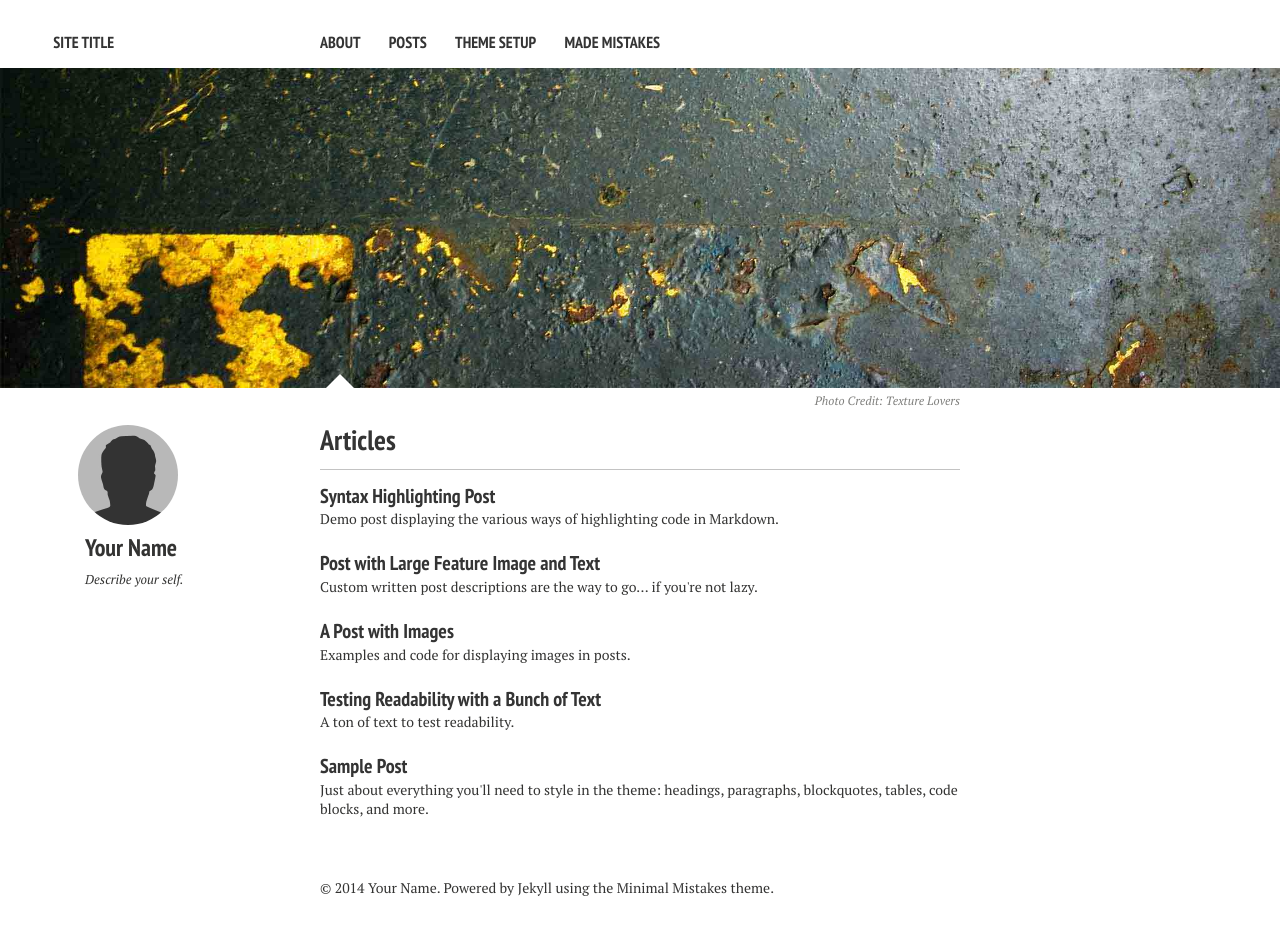
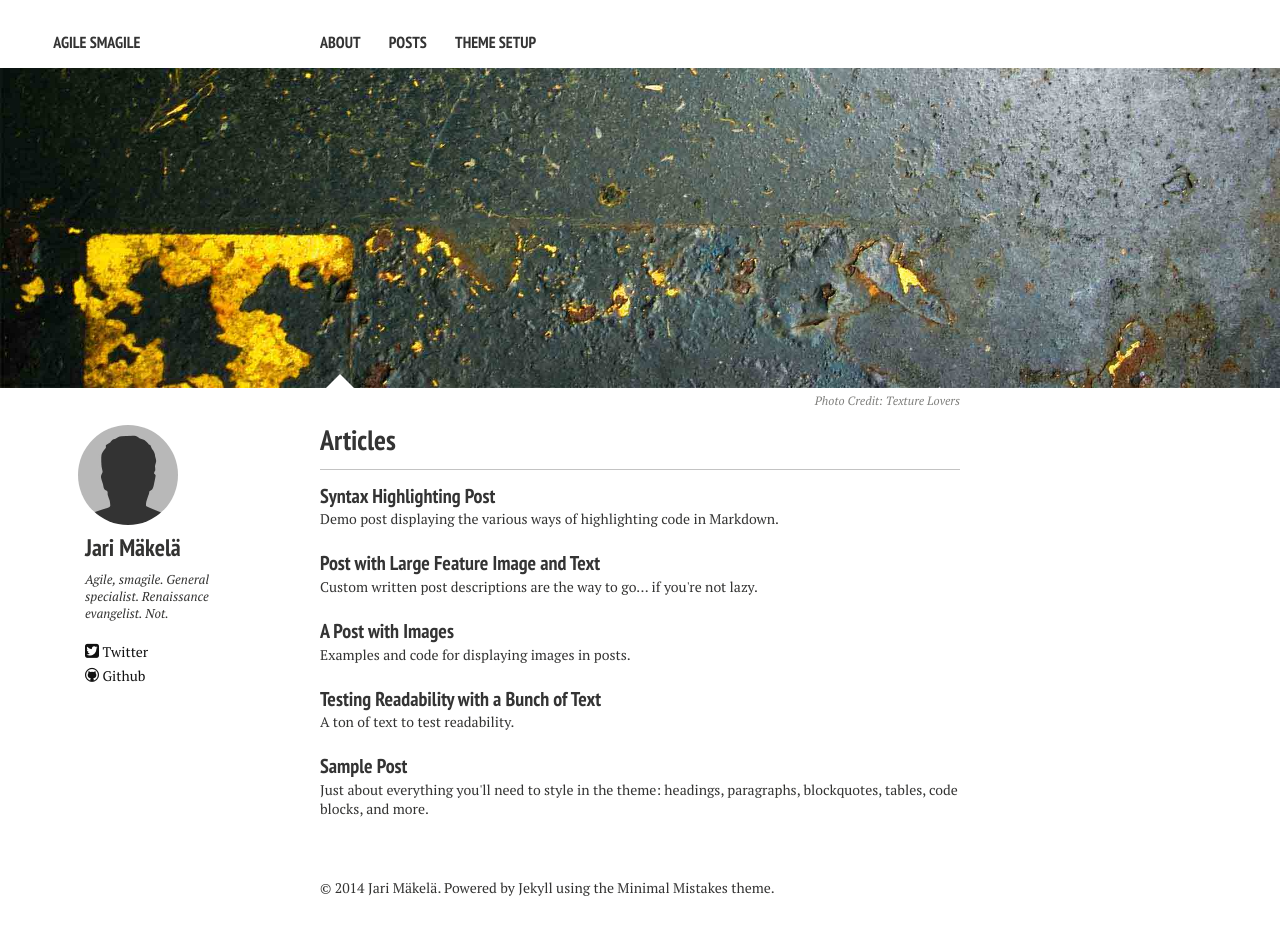
Before and after one commit to yareeh/yareeh.github.io, a Jekyll site: the page built from index.md, in a window 1280 px wide. Built offline with Jekyll 4.4.1, drawn with Linux system fonts in a browser that asks for light colours; nearby versions of some CDN libraries.

Commit message:
Basic config

```diff
--- a/_config.yml
+++ b/_config.yml
@@ -1,19 +1,19 @@
-title:            Site Title
-tagline:          A short tagline
-description:      Describe your website.
+title:            Agile Smagile
+tagline:          Robust, scalable, based on industry standards
+description:      Blog by yareeh
 # Your site's domain goes here. Leave localhost server or blank when working locally.
 url:              http://localhost:4000
 
 # Owner/author information
 owner:
-  name:           Your Name
+  name:           Jari Mäkelä
   avatar:         bio-photo.jpg
-  bio:            "Describe your self."
+  bio:            "Agile, smagile. General specialist. Renaissance evangelist. Not."
   email:          your@email.com
   # Social networking links are used in author-bio sidebar. Update and remove as you like.
-  twitter:
+  twitter:        yareeh
   facebook:
-  github:
+  github:         yareeh
   linkedin:
   instagram:
   lastfm:
@@ -36,12 +36,9 @@ links:
     url: /posts/
   - title: Theme Setup
     url: /theme-setup/
-  - title: Made Mistakes
-    url: http://mademistakes.com
-    external: true
 
 # http://en.wikipedia.org/wiki/List_of_tz_database_time_zones
-timezone:    America/New_York
+timezone:    Finland/Helsinki
 future:      true
 pygments:    true
 markdown:    kramdown
```
